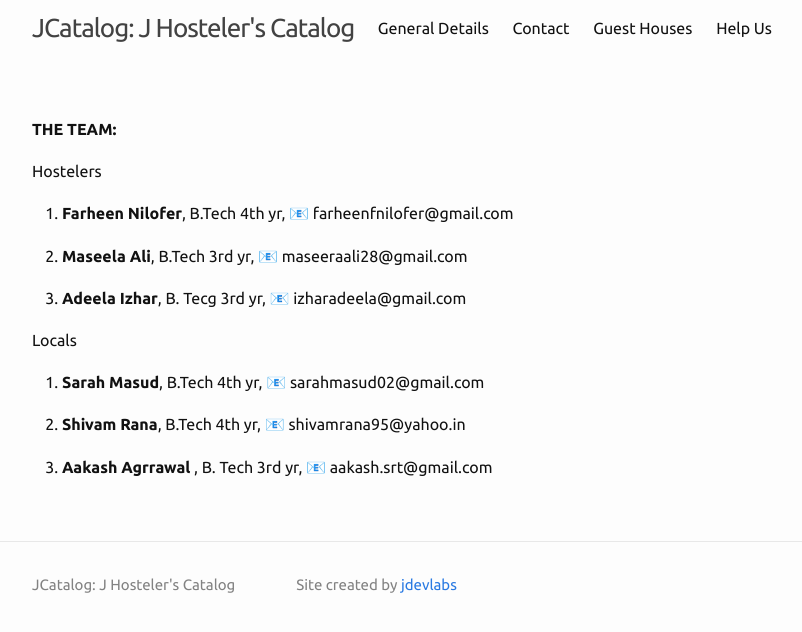
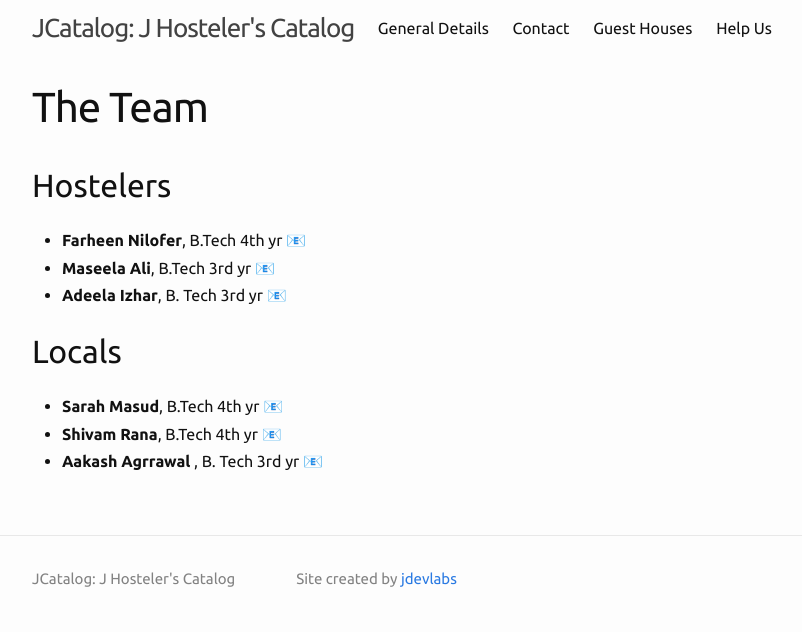
Before and after one commit to jdevlabs/JCatalog, a Jekyll site: the page built from pages/About/index.md, in a window 1280 px wide. Shown: the top 632 px of the page, without its empty margins (238-1040 px from the left). Built offline with Jekyll 4.4.1, drawn with Linux system fonts in a browser that asks for light colours; emoji names are drawn with the system emoji font.

```diff
--- a/pages/About/index.md
+++ b/pages/About/index.md
@@ -1,28 +1,15 @@
 ---
 layout: page
 title: Contact
+title_disp: The Team
 permalink: /contact/
 ---
-**THE TEAM:**
+## Hostelers
+* **Farheen Nilofer**, B.Tech 4th yr [:e-mail:](mailto:farheenfnilofer@gmail.com)
+* **Maseela Ali**, B.Tech 3rd yr [:e-mail:](mailto:maseeraali28@gmail.com)
+* **Adeela Izhar**, B. Tech 3rd yr [:e-mail:](mailto:izharadeela@gmail.com)
 
-Hostelers
-
-
-1. **Farheen Nilofer**, B.Tech 4th yr,  :e-mail: farheenfnilofer@gmail.com
-
-
-2. **Maseela Ali**, B.Tech 3rd yr, :e-mail: maseeraali28@gmail.com
-
-3. **Adeela Izhar**, B. Tecg 3rd yr, :e-mail: izharadeela@gmail.com
-
-
-Locals
-
-
-1. **Sarah Masud**, B.Tech 4th yr, :e-mail: sarahmasud02@gmail.com
-
-
-2. **Shivam Rana**, B.Tech 4th yr, :e-mail: shivamrana95@yahoo.in
-
-
-3. **Aakash  Agrrawal** , B. Tech 3rd yr, :e-mail: aakash.srt@gmail.com
+## Locals
+* **Sarah Masud**, B.Tech 4th yr [:e-mail:](sarahmasud02@gmail.com)
+* **Shivam Rana**, B.Tech 4th yr [:e-mail:](shivamrana95@yahoo.in)
+* **Aakash  Agrrawal** , B. Tech 3rd yr [:e-mail:](aakash.srt@gmail.com)
```
